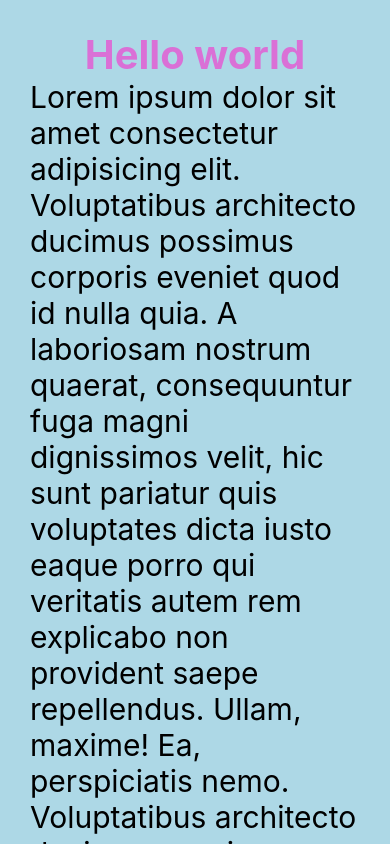
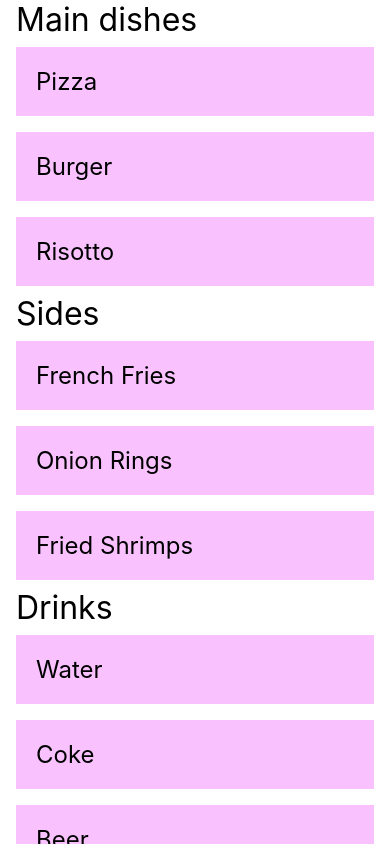
Before and after one commit to Hussain-hamim/Taskly, a React Native app: screen / in a window 390 px wide. Built offline with nearby package versions, Linux system fonts and the light colour scheme.

Commit message:
section list

```diff
--- a/App.js
+++ b/App.js
@@ -1,137 +1,67 @@
-import { useCallback, useRef, useState } from "react";
+import React from "react";
 import {
-  Pressable,
-  RefreshControl,
-  ScrollView,
-  StatusBar,
   StyleSheet,
   Text,
-  TouchableOpacity,
   View,
+  SafeAreaView,
+  SectionList,
+  StatusBar,
 } from "react-native";
 
-function ScrollExample() {
-  const [showScrollToTop, setShowScrollToTop] = useState(false);
-  const [refreshing, setRefreshing] = useState(false);
-  const scrollViewRef = useRef(null);
+const DATA = [
+  {
+    title: "Main dishes",
+    data: ["Pizza", "Burger", "Risotto"],
+  },
+  {
+    title: "Sides",
+    data: ["French Fries", "Onion Rings", "Fried Shrimps"],
+  },
+  {
+    title: "Drinks",
+    data: ["Water", "Coke", "Beer"],
+  },
+  {
+    title: "Desserts",
+    data: ["Cheese Cake", "Ice Cream"],
+  },
+];
 
-  const handleScroll = ({
-    nativeEvent: {
-      contentOffset: { x, y },
-      contentSize: { height, width },
-    },
-  }) => {
-    setShowScrollToTop(y > 1000); // show button if scroll down 1000 pixels
-  };
-
-  const scrollToTop = () => {
-    scrollViewRef.current?.scrollTo({ y: 0, animated: true }); // scrollTo({x: 0, y: 0, animated: true}) method is called to scroll to specific position with smooth animation
-  };
-
-  const onRefreshing = useCallback(() => {
-    setRefreshing(true);
-    setTimeout(() => {
-      setRefreshing(false);
-    }, 2000);
-  }, []);
-
-  return (
-    <View style={{ flex: 1 }}>
-      <StatusBar />
-      <ScrollView
-        onScroll={handleScroll}
-        scrollEventThrottle={16}
-        ref={scrollViewRef}
-        // scrollTo={{ y: 0, x: 0 }} // we'll change this method by the ref with on onPress
-
-        overScrollMode="auto" // "always", "never"
-        pagingEnabled={false}
-        persistentScrollbar={true}
-        refreshControl={
-          <RefreshControl refreshing={refreshing} onRefresh={onRefreshing} />
-        }
-        scrollEnabled={true}
-        flashScrollIndicator={null}
-      >
-        <View
-          style={{
-            backgroundColor: "lightblue",
-            padding: 30,
-            justifyContent: "center",
-            alignItems: "center",
-          }}
-        >
-          <Text
-            style={{
-              color: "orchid",
-              fontSize: 40,
-              fontWeight: "bold",
-            }}
-          >
-            Hello world
-          </Text>
-
-          <Text style={{ fontSize: 30 }}>
-            Lorem ipsum dolor sit amet consectetur adipisicing elit.
-            Voluptatibus architecto ducimus possimus corporis eveniet quod id
-            nulla quia. A laboriosam nostrum quaerat, consequuntur fuga magni
-            dignissimos velit, hic sunt pariatur quis voluptates dicta iusto
-            eaque porro qui veritatis autem rem explicabo non provident saepe
-            repellendus. Ullam, maxime! Ea, perspiciatis nemo. Voluptatibus
-            architecto ducimus possimus corporis eveniet quod id nulla quia. A
-            laboriosam nostrum quaerat, consequuntur fuga magni dignissimos
-            velit, hic sunt pariatur quis voluptates dicta iusto eaque porro qui
-            veritatis autem rem explicabo non provident saepe repellendus.
-            Ullam, maxime! Ea, perspiciatis nemo. Voluptatibus architecto
-            ducimus possimus corporis eveniet quod id nulla quia. A laboriosam
-            repellendus. Ullam, maxime! Ea, perspiciatis nemo. Voluptatibus
-            architecto ducimus possimus corporis eveniet quod id nulla quia. A
-            laboriosam nostrum quaerat, consequuntur fuga magni dignissimos
-            velit, hic sunt pariatur quis voluptates dicta iusto eaque porro qui
-            veritatis autem rem explicabo non provident saepe repellendus.
-            Ullam, maxime! Ea, perspiciatis nemo. Voluptatibus architecto
-            ducimus possimus corporis eveniet quod id nulla quia. A laboriosam
-            nostrum quaerat, consequuntur fuga magni dignissimos velit, hic sunt
-            architecto ducimus possimus corporis eveniet quod id nulla quia. A
-            laboriosam nostrum quaerat, consequuntur fuga magni dignissimos
-            velit, hic sunt pariatur quis voluptates dicta iusto eaque porro qui
-            veritatis autem rem explicabo non provident saepe repellendus.
-            Ullam, maxime! Ea, perspiciatis nemo. Voluptatibus architecto
-            ducimus possimus corporis eveniet quod id nulla quia. A laboriosam
-            nostrum quaerat, consequuntur fuga magni dignissimos velit, hic sunt
-            pariatur quis voluptates dicta iusto eaque porro qui veritatis autem
-            rem explicabo non provident saepe repellendus. Ullam, maxime! Ea,
-            perspiciatis nemo.
-          </Text>
+const App = () => (
+  <SafeAreaView style={styles.container}>
+    <SectionList
+      sections={DATA}
+      keyExtractor={(item, index) => item + index}
+      renderItem={({ item }) => (
+        <View style={styles.item}>
+          <Text style={styles.title}>{item}</Text>
         </View>
-      </ScrollView>
-
-      {showScrollToTop && (
-        <Pressable
-          android_ripple={{ color: "lightyellow" }}
-          style={styles.scrollToTopButton}
-          onPress={scrollToTop}
-        >
-          <Text style={styles.scrollToTopText}>Go To Top</Text>
-        </Pressable>
       )}
-    </View>
-  );
-}
-
-export default ScrollExample;
+      renderSectionHeader={({ section: { title } }) => (
+        <Text style={styles.header}>{title}</Text>
+      )}
+    />
+  </SafeAreaView>
+);
 
 const styles = StyleSheet.create({
-  scrollToTopButton: {
-    position: "absolute",
-    bottom: 20,
-    right: 20,
-    backgroundColor: "gray",
-    padding: 10,
-    borderRadius: 5,
+  container: {
+    flex: 1,
+    paddingTop: StatusBar.currentHeight,
+    marginHorizontal: 16,
   },
-  scrollToTopText: {
-    color: "black",
-    fontWeight: "bold",
+  item: {
+    backgroundColor: "#f9c2ff",
+    padding: 20,
+    marginVertical: 8,
+  },
+  header: {
+    fontSize: 32,
+    backgroundColor: "#fff",
+  },
+  title: {
+    fontSize: 24,
   },
 });
+
+export default App;
```
